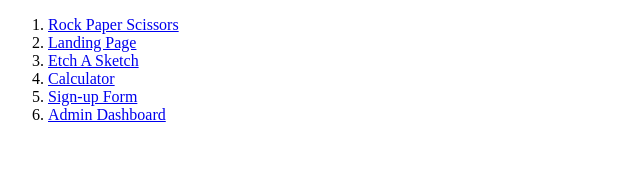
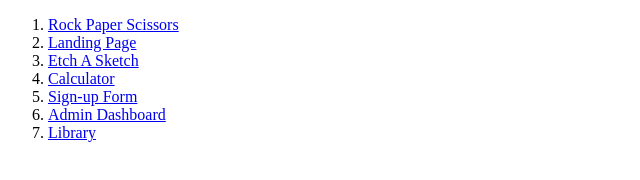
Before and after one commit to asurazur/odin-projects, a plain HTML site: page index.html in a window 1280 px wide. Shown: the full height of the page, 0-640 px from the left. Drawn offline with Linux system fonts and the light colour scheme.

Commit message:
feat: add odin-library to index.html

```diff
--- a/index.html
+++ b/index.html
@@ -13,6 +13,7 @@
         <li><a href="./calculator/index.html">Calculator</a></li>
         <li><a href="./signup/index.html">Sign-up Form</a></li>
         <li><a href="./admin-dashboard/index.html">Admin Dashboard</a></li>
+        <li><a href="./odin-library/">Library</a></li>
     </ol>
 </body>
 </html>
```
